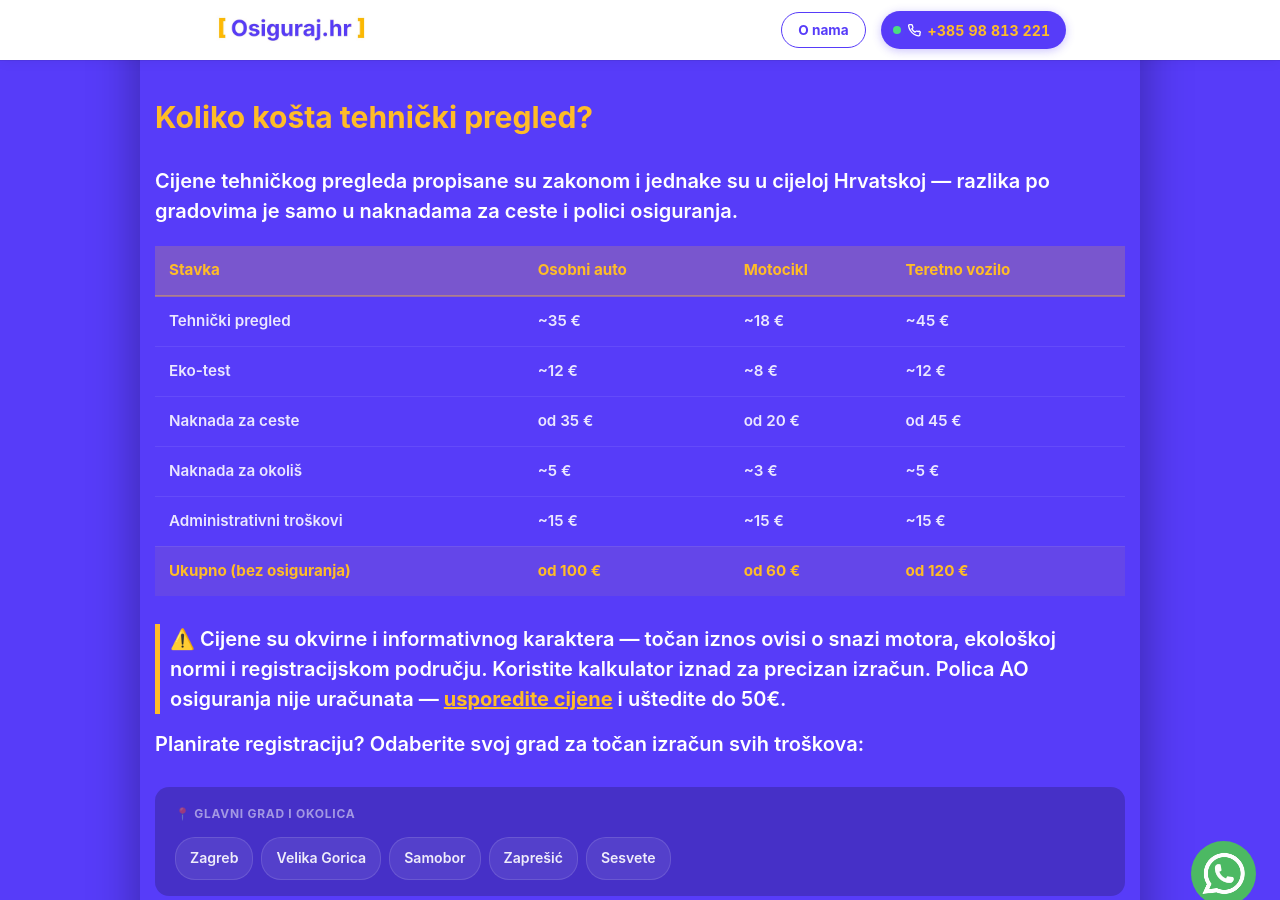
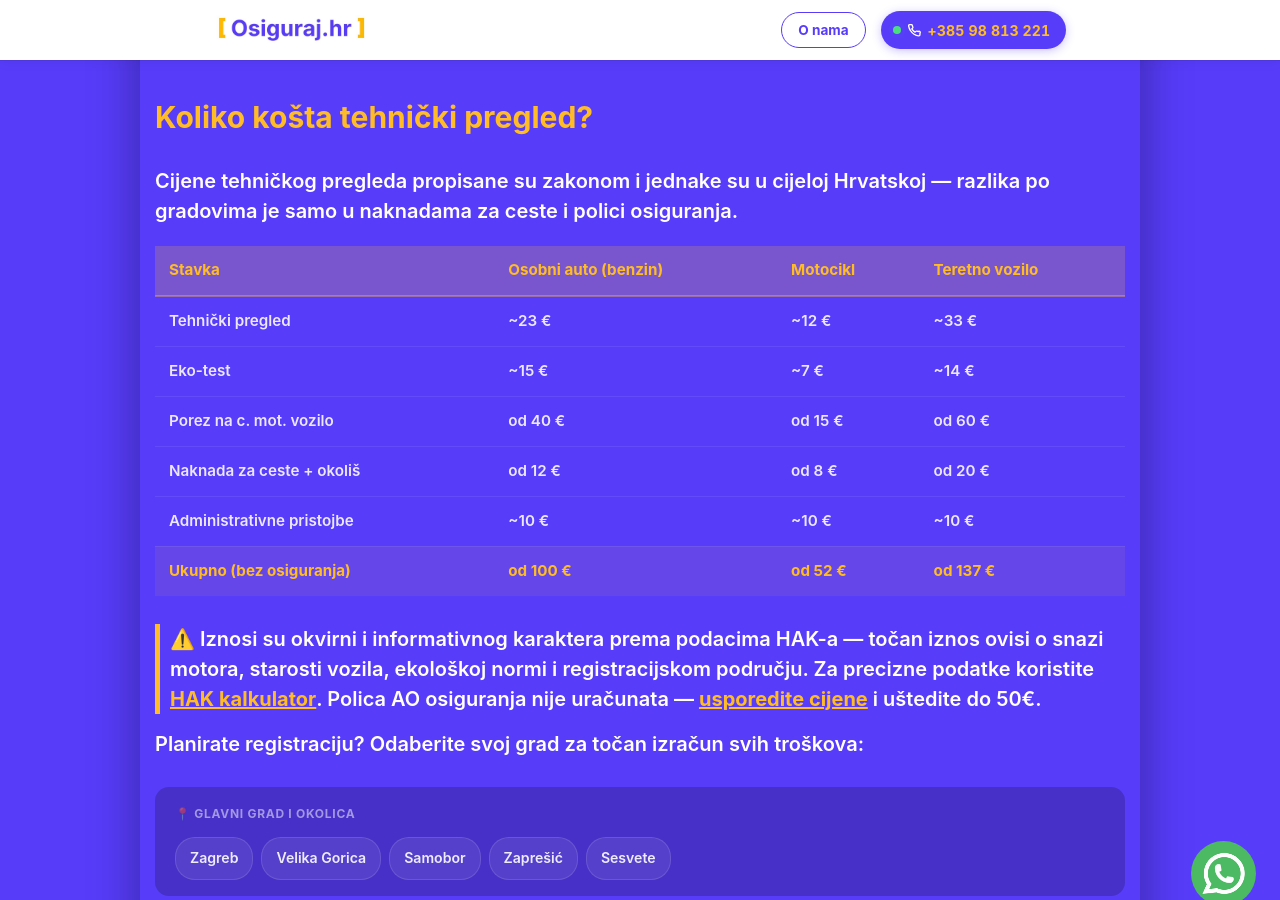
Before and after one commit to Filip-Gale/OsigurajHR, a Jekyll site: the page built from _tehnicki_pregled/index.md, in a window 1280 px wide and 900 px high, scrolled down 552 px. Built offline with Jekyll 4.4.1, drawn with Linux system fonts in a browser that asks for light colours.

Commit message:
Update price table with accurate HAK data and link to official calculator
Co-Authored-By: Claude Sonnet 4.6 <noreply@anthropic.com>

```diff
--- a/_tehnicki_pregled/index.md
+++ b/_tehnicki_pregled/index.md
@@ -9,16 +9,16 @@ permalink: /tehnicki-pregled/
 
 Cijene tehničkog pregleda propisane su zakonom i jednake su u cijeloj Hrvatskoj — razlika po gradovima je samo u naknadama za ceste i polici osiguranja.
 
-| Stavka | Osobni auto | Motocikl | Teretno vozilo |
+| Stavka | Osobni auto (benzin) | Motocikl | Teretno vozilo |
 |---|---|---|---|
-| Tehnički pregled | ~35 € | ~18 € | ~45 € |
-| Eko-test | ~12 € | ~8 € | ~12 € |
-| Naknada za ceste | od 35 € | od 20 € | od 45 € |
-| Naknada za okoliš | ~5 € | ~3 € | ~5 € |
-| Administrativni troškovi | ~15 € | ~15 € | ~15 € |
-| **Ukupno (bez osiguranja)** | **od 100 €** | **od 60 €** | **od 120 €** |
+| Tehnički pregled | ~23 € | ~12 € | ~33 € |
+| Eko-test | ~15 € | ~7 € | ~14 € |
+| Porez na c. mot. vozilo | od 40 € | od 15 € | od 60 € |
+| Naknada za ceste + okoliš | od 12 € | od 8 € | od 20 € |
+| Administrativne pristojbe | ~10 € | ~10 € | ~10 € |
+| **Ukupno (bez osiguranja)** | **od 100 €** | **od 52 €** | **od 137 €** |
 
-> ⚠️ Cijene su okvirne i informativnog karaktera — točan iznos ovisi o snazi motora, ekološkoj normi i registracijskom području. Koristite kalkulator iznad za precizan izračun. Polica AO osiguranja nije uračunata — [usporedite cijene](/izracunaj-cijenu/) i uštedite do 50€.
+> ⚠️ Iznosi su okvirni i informativnog karaktera prema podacima HAK-a — točan iznos ovisi o snazi motora, starosti vozila, ekološkoj normi i registracijskom području. Za precizne podatke koristite [HAK kalkulator](https://www.hak.hr/kalkulator-tpr/){:target="_blank"}. Polica AO osiguranja nije uračunata — [usporedite cijene](/izracunaj-cijenu/) i uštedite do 50€.
 
 Planirate registraciju? Odaberite svoj grad za točan izračun svih troškova:
 
```
